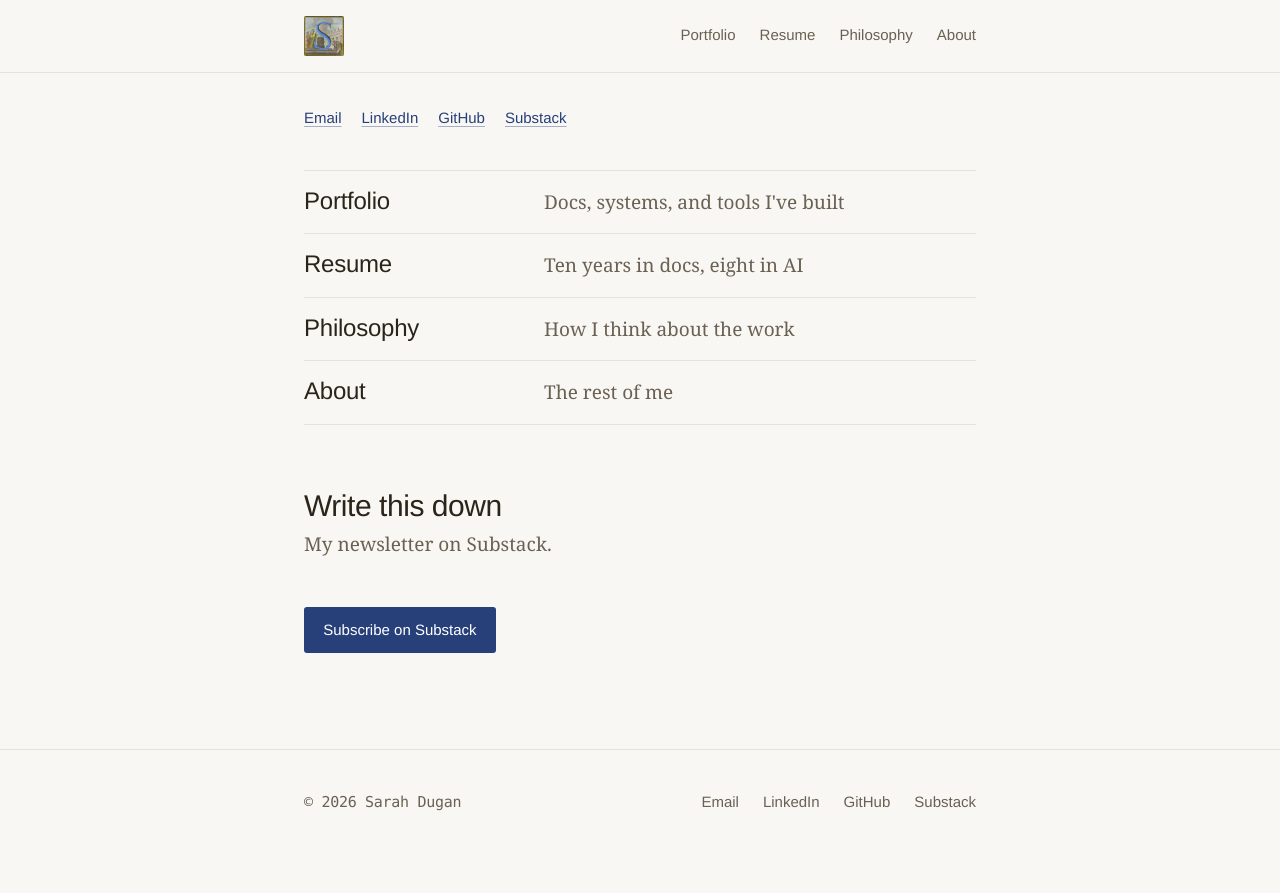
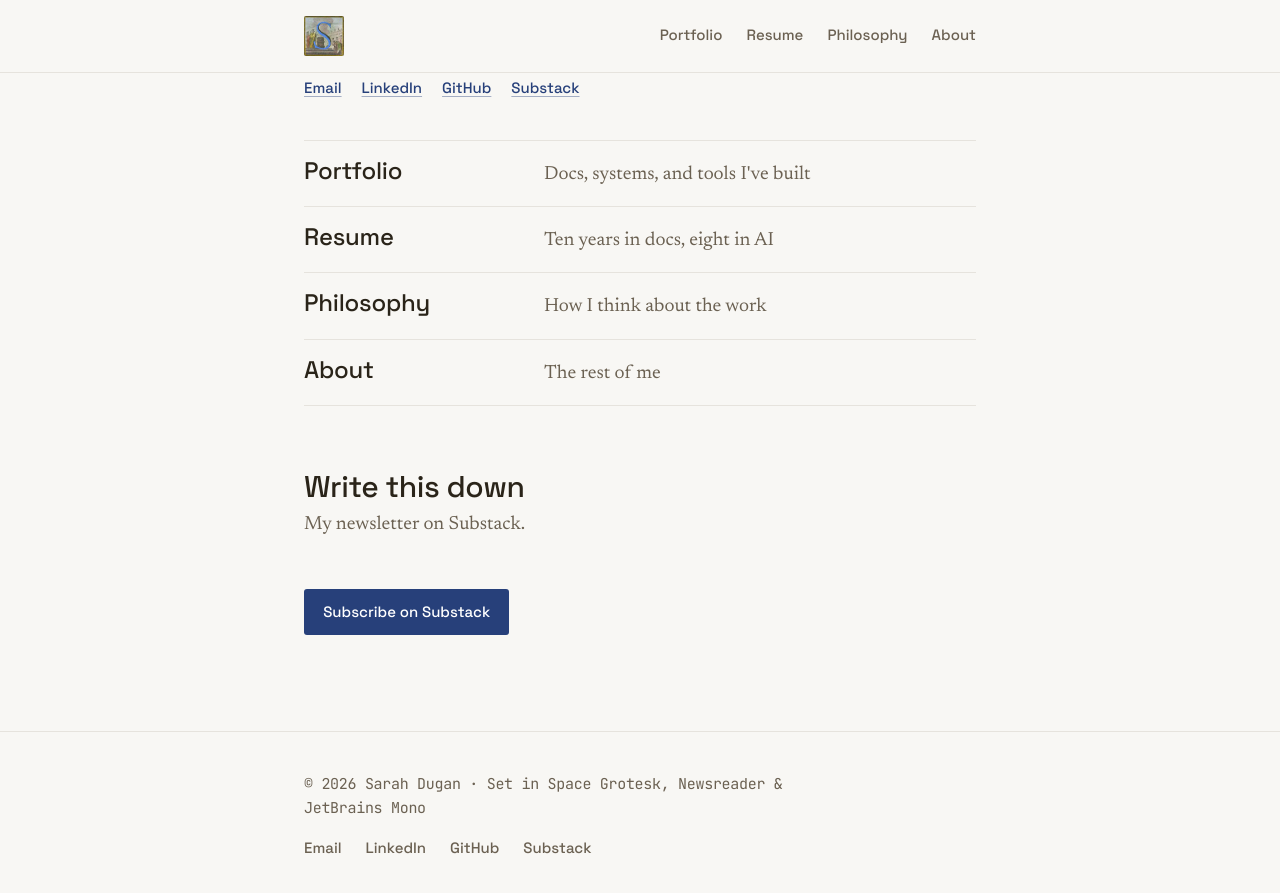
Before and after one commit to scrivera-dugan/site, a Jekyll site: the page built from index.md, in a window 1280 px wide and 900 px high, scrolled down 377 px. Shown: the top 893 px of the window. Built offline with Jekyll 4.4.1, drawn with Linux system fonts in a browser that asks for light colours; some web fonts are replaced; before the commit the page ends 1231 px from its top, so only the background shows below that.

Commit message:
Load new fonts; add colophon to footer

```diff
--- a/_layouts/default.html
+++ b/_layouts/default.html
@@ -24,7 +24,7 @@
 
     <link rel="preconnect" href="https://fonts.googleapis.com">
     <link rel="preconnect" href="https://fonts.gstatic.com" crossorigin>
-    <link href="https://fonts.googleapis.com/css2?family=IBM+Plex+Mono&family=IBM+Plex+Sans:ital,wght@0,400;0,500;0,600;1,400&family=Instrument+Serif:ital@0;1&display=swap" rel="stylesheet">
+    <link href="https://fonts.googleapis.com/css2?family=JetBrains+Mono&family=Newsreader:ital,opsz,wght@0,6..72,400..600;1,6..72,400&family=Space+Grotesk:wght@500&display=swap" rel="stylesheet">
     <link rel="stylesheet" href="{{ '/styles.css' | relative_url }}">
 
     <!-- Google tag (gtag.js) -->
@@ -57,7 +57,7 @@
 
     <footer class="footer">
         <div class="container">
-            <p>© {{ 'now' | date: "%Y" }} Sarah Dugan</p>
+            <p>© {{ 'now' | date: "%Y" }} Sarah Dugan · Set in Space Grotesk, Newsreader &amp; JetBrains Mono</p>
             <div class="footer-links">
                 <a href="mailto:sarahcdugan@gmail.com">Email</a>
                 <a href="https://www.linkedin.com/in/scdugan/" rel="noopener">LinkedIn</a>
```
